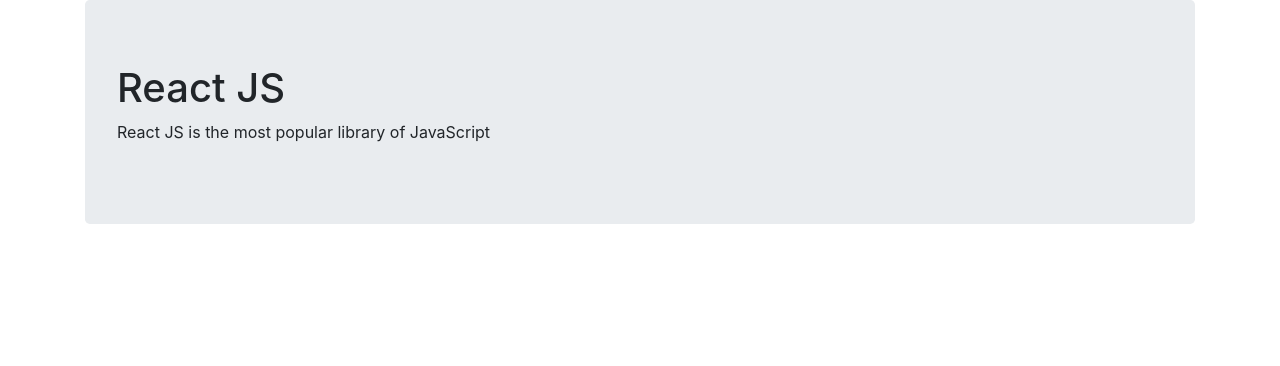
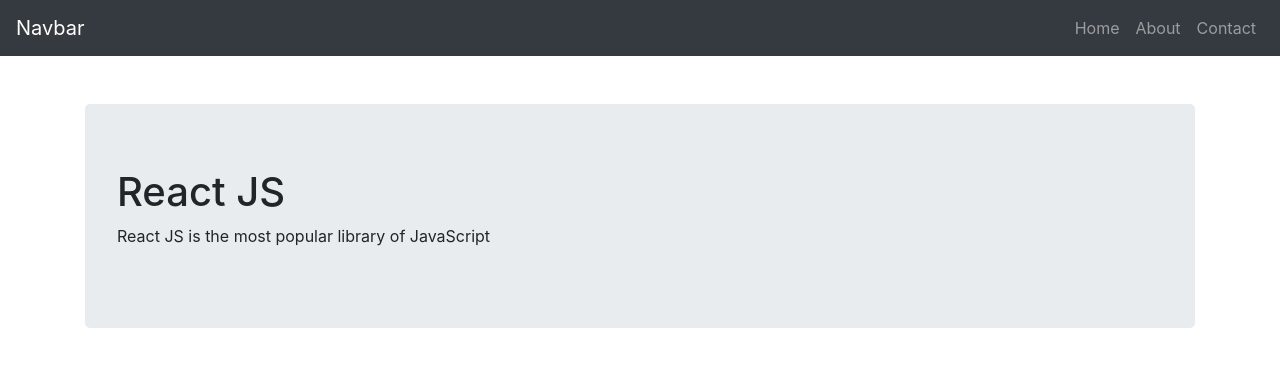
Before and after one commit to meandcloud/reactProjects, a plain HTML site: page index.html in a window 1280 px wide. Drawn offline with nearby package versions, Linux system fonts and the light colour scheme.

Commit message:
Updated index.html
added navbar

```diff
--- a/index.html
+++ b/index.html
@@ -11,7 +11,33 @@
     <title>Landing Page</title>
 </head>
 <body>
-    <div class="container">
+
+    <nav class="navbar navbar-expand-md bg-dark navbar-dark">
+        <!-- Brand -->
+        <a class="navbar-brand" href="#">Navbar</a>
+
+        <!-- Toggler/collapsibe Button -->
+        <button class="navbar-toggler" type="button" data-toggle="collapse" data-target="#collapsibleNavbar">
+          <span class="navbar-toggler-icon"></span>
+        </button>
+
+        <!-- Navbar links -->
+        <div class="collapse navbar-collapse" id="collapsibleNavbar">
+          <ul class="navbar-nav ml-auto">
+            <li class="nav-item">
+              <a class="nav-link" href="#">Home</a>
+            </li>
+            <li class="nav-item">
+              <a class="nav-link" href="#">About</a>
+            </li>
+            <li class="nav-item">
+              <a class="nav-link" href="#">Contact</a>
+            </li>
+          </ul>
+        </div>
+      </nav>
+
+    <div class="container mt-5">
         <div class="jumbotron">
             <h1>React JS</h1>
             <p>React JS is the most popular library of JavaScript</p>
```
